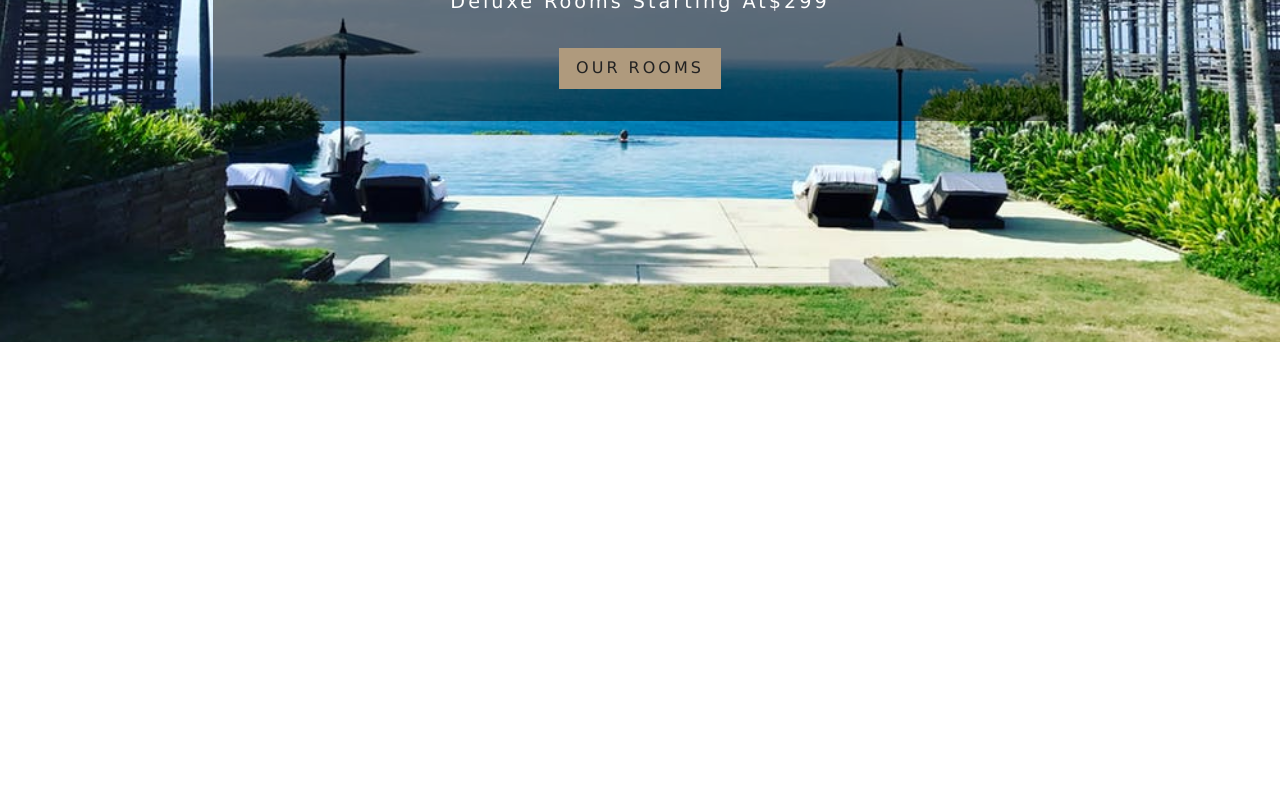
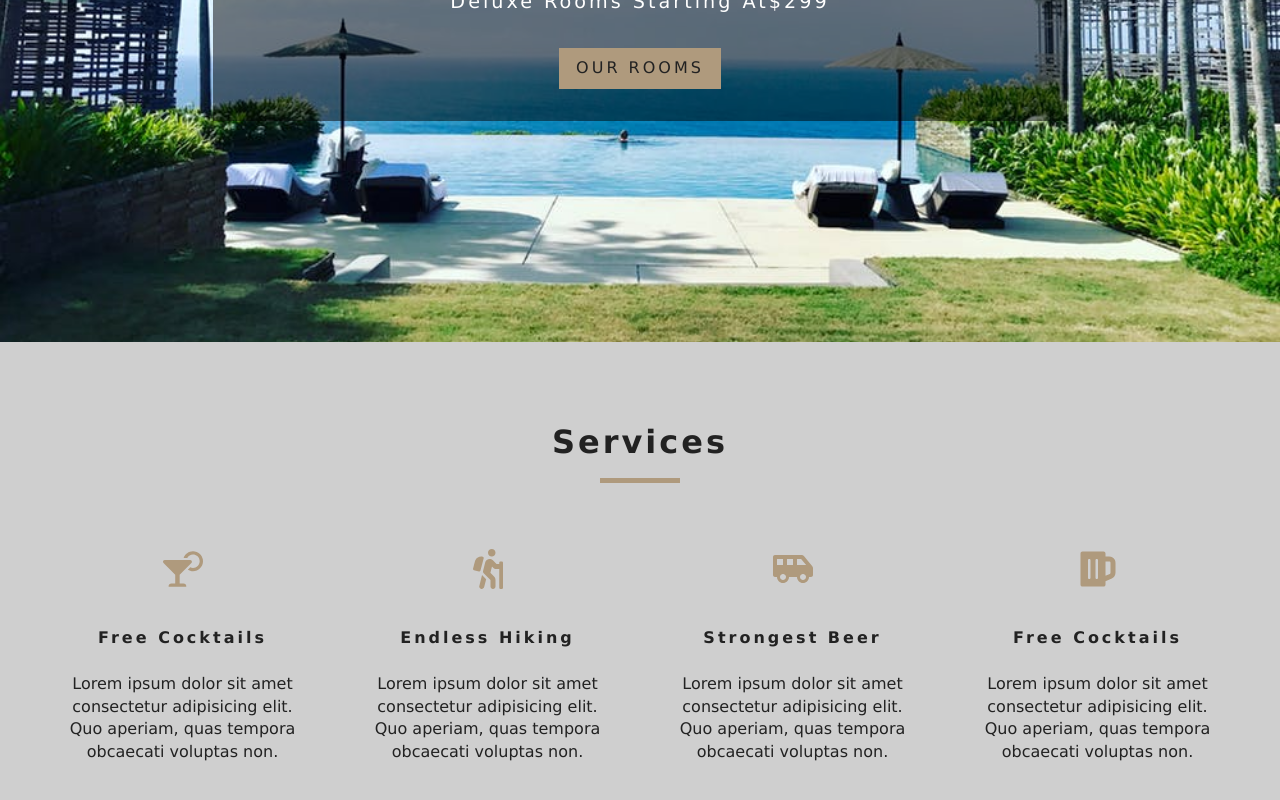
Before and after one commit to engineerStuardo/react-beach-resort-project, a React (Create React App) app: page / in a window 1280 px wide. Shown: the part 458-1258 px from the top of the page. Before the commit the page ends 800 px from the top, so only its background shows below. Built offline with nearby package versions, Linux system fonts and the light colour scheme.

Commit message:
building services and adding it to home component

```diff
--- a/src/App.css
+++ b/src/App.css
@@ -253,6 +253,7 @@
 }
 .services h6 {
   letter-spacing: var(--mainSpacing);
+  text-transform: capitalize;
 }
 .services p {
   width: 80%;
--- /dev/null
+++ b/src/components/Services.js
@@ -0,0 +1,48 @@
+import React, { useState } from 'react';
+import { FaCocktail, FaHiking, FaShuttleVan, FaBeer } from 'react-icons/fa';
+
+import Title from './Title';
+
+const Services = () => {
+  const [services, setServices] = useState([
+    {
+      icon: <FaCocktail />,
+      title: 'Free Cocktails',
+      info: 'Lorem ipsum dolor sit amet consectetur adipisicing elit. Quo aperiam, quas tempora obcaecati voluptas non.',
+    },
+    {
+      icon: <FaHiking />,
+      title: 'Endless Hiking',
+      info: 'Lorem ipsum dolor sit amet consectetur adipisicing elit. Quo aperiam, quas tempora obcaecati voluptas non.',
+    },
+    {
+      icon: <FaShuttleVan />,
+      title: 'Strongest Beer',
+      info: 'Lorem ipsum dolor sit amet consectetur adipisicing elit. Quo aperiam, quas tempora obcaecati voluptas non.',
+    },
+    {
+      icon: <FaBeer />,
+      title: 'Free cocktails',
+      info: 'Lorem ipsum dolor sit amet consectetur adipisicing elit. Quo aperiam, quas tempora obcaecati voluptas non.',
+    },
+  ]);
+
+  return (
+    <section className='services'>
+      <Title title='services' />
+      <div className='services-center'>
+        {services.map((service, index) => {
+          return (
+            <article key={index} className='service'>
+              <span>{service.icon}</span>
+              <h6>{service.title}</h6>
+              <p>{service.info}</p>
+            </article>
+          );
+        })}
+      </div>
+    </section>
+  );
+};
+
+export default Services;
--- /dev/null
+++ b/src/components/Title.js
@@ -0,0 +1,12 @@
+import React from 'react';
+
+const Title = ({ title }) => {
+  return (
+    <div className='section-title'>
+      <h4>{title}</h4>
+      <div></div>
+    </div>
+  );
+};
+
+export default Title;
--- a/src/pages/Home.js
+++ b/src/pages/Home.js
@@ -3,9 +3,11 @@
 
 import Hero from '../components/Hero';
 import Banner from '../components/Banner';
+import Services from '../components/Services';
 
 const Home = () => {
   return (
+    <>
       <Hero>
         <Banner title='luxorious rooms' subtitle='deluxe rooms starting at$299'>
           <Link to='/rooms' className='btn-primary'>
@@ -13,6 +15,8 @@
           </Link>
         </Banner>
       </Hero>
+      <Services />
+    </>
   );
 };
 
```
Lines whose indentation alone changed are shown as unchanged.
